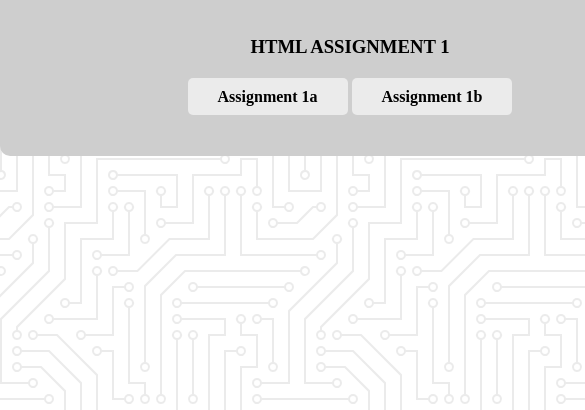
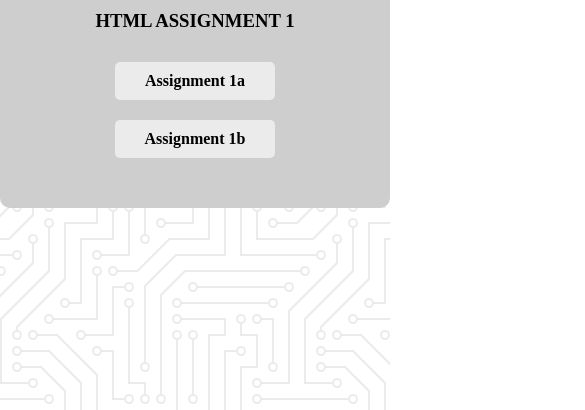
Before and after one commit to Jaymieblaze/HTML-Assignments, a plain HTML site: page index.html in a window 390 px wide. Shown: the part 434-844 px from the top of the page, 585 px wide, since content can reach past the window. Drawn offline with Linux system fonts and the light colour scheme.

Commit message:
Responsiveness

```diff
--- a/index.html
+++ b/index.html
@@ -21,7 +21,7 @@
             justify-content: center;
             flex-direction: column;
             background-color: rgb(206, 206, 206);
-            width: 600px;
+            max-width: 600px;
             margin: 0 auto;
             padding: 50px;
             border-radius: 10px;
@@ -31,6 +31,12 @@
         }
         h3 {
             margin-bottom: 30px;
+        }
+        .links  {
+            display: flex;
+            flex-wrap: wrap;
+            gap: 20px;
+            justify-content: center;
         }
         a {
             background-color: rgb(235, 235, 235);
@@ -53,7 +59,7 @@
         <h1>ALT/SOE/024/5437</h1>
         <h2>ADEKUNLE KEHINDE JAMES</h2>
         <h3>HTML ASSIGNMENT 1</h3>
-        <div>
+        <div class="links">
         <a href="Assignment1/index.html">Assignment 1a</a>
         <a href="Assignment2/index.html">Assignment 1b</a>
         </div>
```
